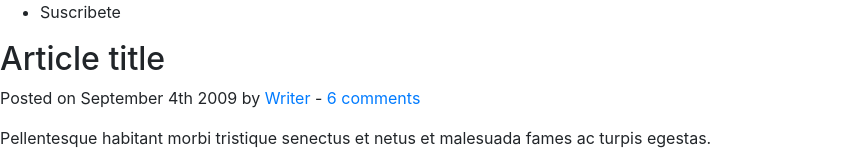
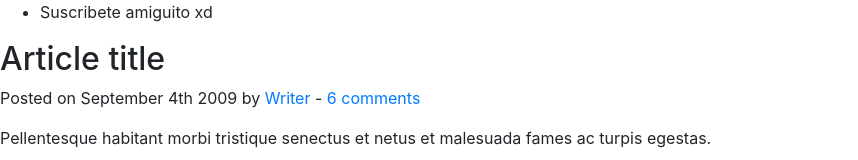
Before and after one commit to raul0204/demo-repo2, a plain HTML site: page index.html in a window 1280 px wide. Shown: the top 160 px of the page, without its empty margins (0-858 px from the left). Drawn offline with nearby package versions, Linux system fonts and the light colour scheme.

Commit message:
Se modifico index.html la palabra suscribete

```diff
--- a/index.html
+++ b/index.html
@@ -15,7 +15,7 @@
 	<header>
 		<nav>
 			<ul>
-				<li>Suscribete</li>
+				<li>Suscribete amiguito xd</li>
 			</ul>
 		</nav>
 	</header>
```
